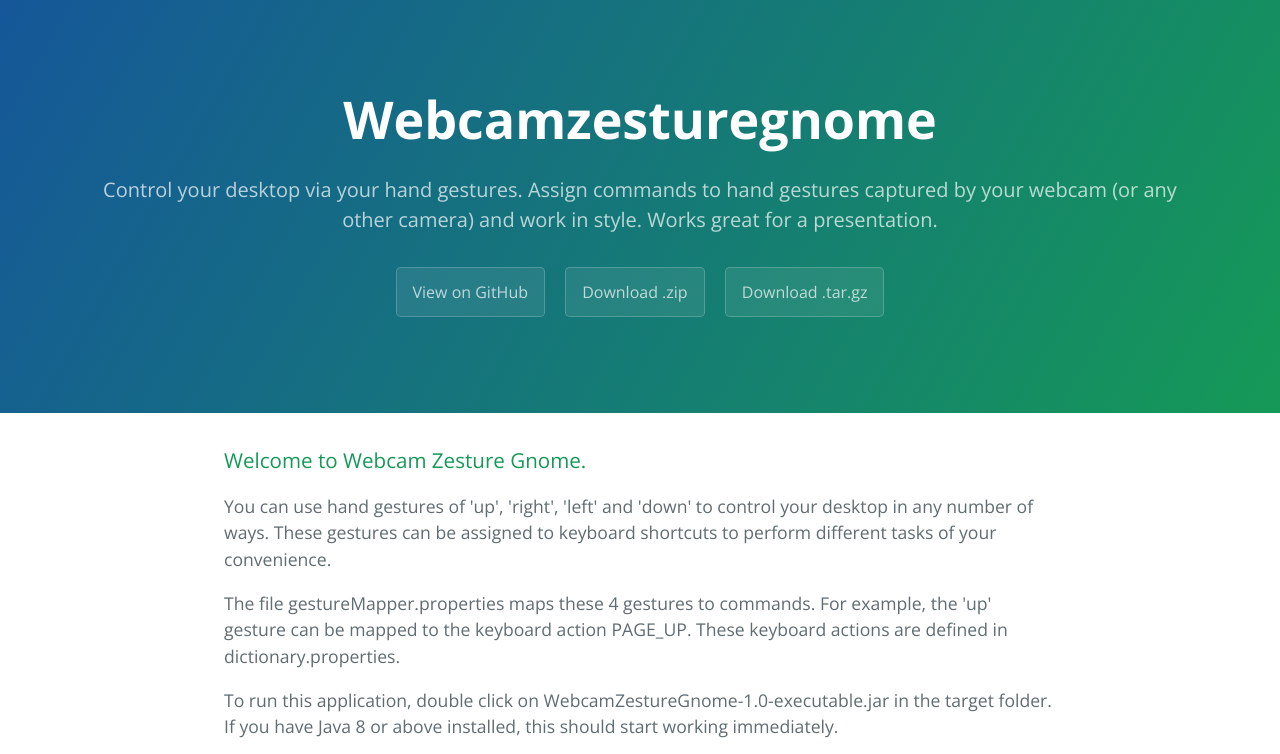
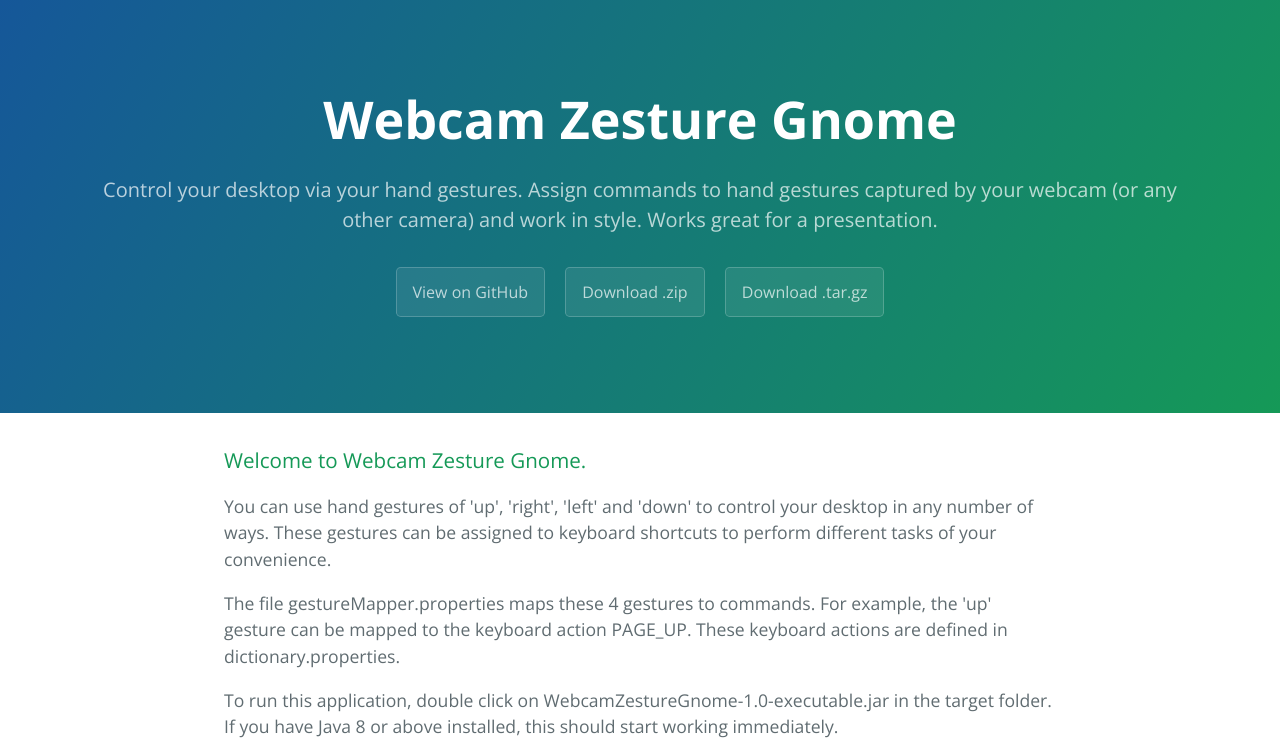
Before and after one commit to zafar142007/WebcamZestureGnome, a plain HTML site: page index.html in a window 1280 px wide. Shown: the top 754 px of the page. Drawn offline with nearby package versions, Linux system fonts and the light colour scheme.

Commit message:
Update index.html

```diff
--- a/index.html
+++ b/index.html
@@ -2,7 +2,7 @@
 <html lang="en-us">
   <head>
     <meta charset="UTF-8">
-    <title>Webcamzesturegnome by zafar142007</title>
+    <title>Webcam zesture gnome by zafar142007</title>
     <meta name="viewport" content="width=device-width, initial-scale=1">
     <link rel="stylesheet" type="text/css" href="stylesheets/normalize.css" media="screen">
     <link href='https://fonts.googleapis.com/css?family=Open+Sans:400,700' rel='stylesheet' type='text/css'>
@@ -11,7 +11,7 @@
   </head>
   <body>
     <section class="page-header">
-      <h1 class="project-name">Webcamzesturegnome</h1>
+      <h1 class="project-name">Webcam Zesture Gnome</h1>
       <h2 class="project-tagline">Control your desktop via your hand gestures. Assign commands to hand gestures captured by your webcam (or any other camera) and work in style. Works great for a presentation.</h2>
       <a href="https://github.com/zafar142007/WebcamZestureGnome" class="btn">View on GitHub</a>
       <a href="https://github.com/zafar142007/WebcamZestureGnome/zipball/master" class="btn">Download .zip</a>
```
